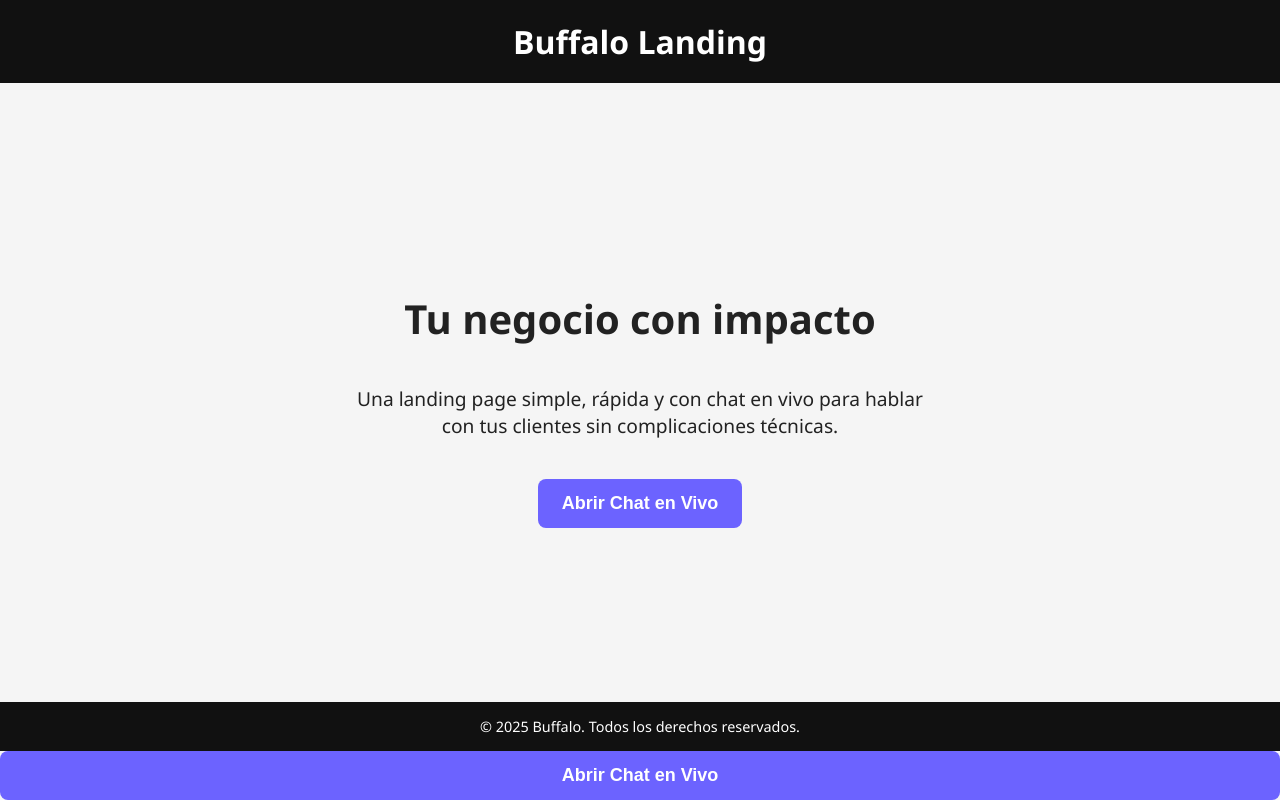
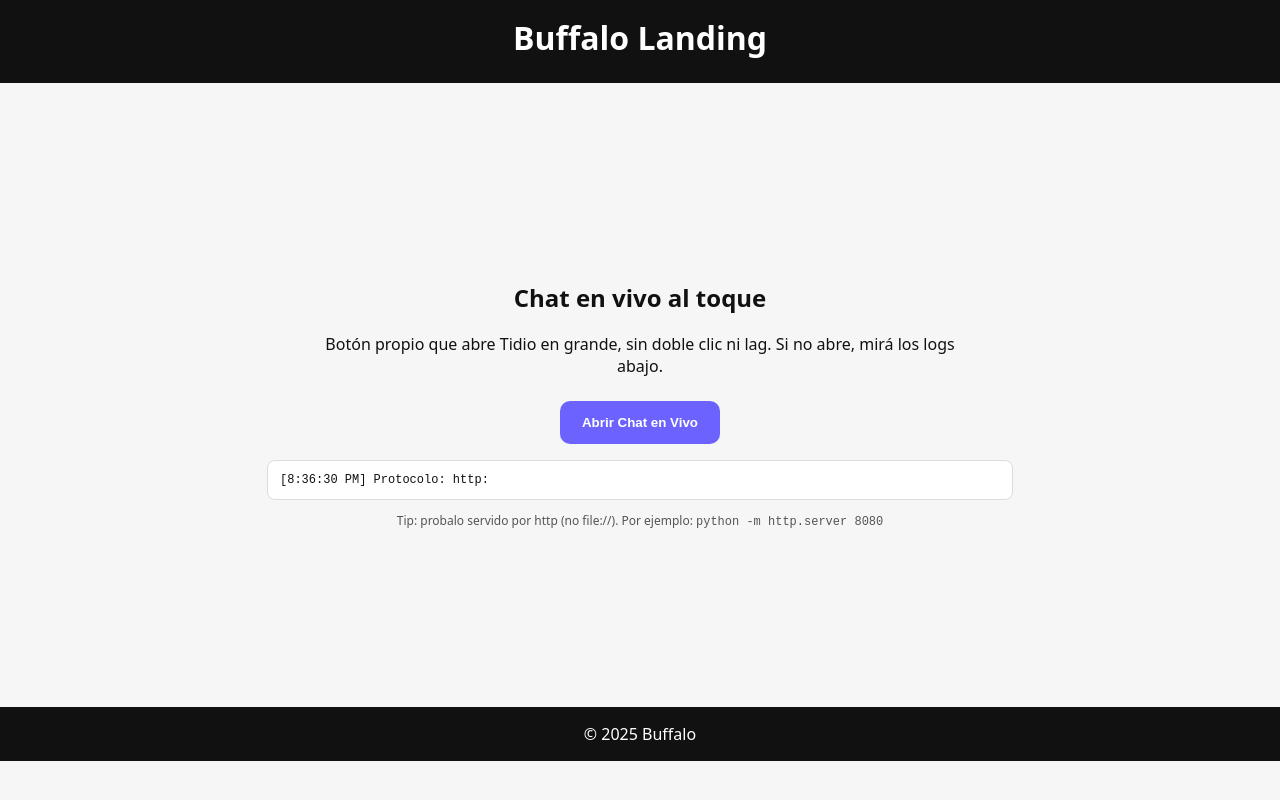
Before and after one commit to martindropzen7776/pruebalandingchat, a plain HTML site: page index.html in a window 1280 px wide. Drawn offline with Linux system fonts and the light colour scheme.

Commit message:
Update index.html

```diff
--- a/index.html
+++ b/index.html
@@ -1,104 +1,86 @@
 <!DOCTYPE html>
 <html lang="es">
 <head>
-  <meta charset="UTF-8">
-  <meta name="viewport" content="width=device-width, initial-scale=1.0">
-  <title>Buffalo Landing</title>
+  <meta charset="UTF-8" />
+  <meta name="viewport" content="width=device-width, initial-scale=1.0"/>
+  <title>Buffalo + Tidio</title>
   <style>
-    body {
-      margin: 0;
-      font-family: 'Segoe UI', Arial, sans-serif;
-      background: #f5f5f5;
-      color: #222;
-      display: flex;
-      flex-direction: column;
-      min-height: 100vh;
-    }
-    header {
-      background: #111;
-      color: #fff;
-      padding: 20px 40px;
-      text-align: center;
-    }
-    header h1 {
-      margin: 0;
-      font-size: 2rem;
-    }
-    main {
-      flex: 1;
-      display: flex;
-      flex-direction: column;
-      justify-content: center;
-      align-items: center;
-      text-align: center;
-      padding: 60px 20px;
-    }
-    main h2 {
-      font-size: 2.5rem;
-      margin-bottom: 20px;
-    }
-    main p {
-      font-size: 1.2rem;
-      margin-bottom: 40px;
-      max-width: 600px;
-    }
-    .cta {
-      padding: 14px 24px;
-      background: #6C63FF;
-      color: #fff;
-      border: none;
-      border-radius: 8px;
-      font-size: 18px;
-      font-weight: bold;
-      cursor: pointer;
-      transition: background 0.2s ease;
-    }
-    .cta:hover {
-      background: #5548d6;
-    }
-    footer {
-      background: #111;
-      color: #fff;
-      text-align: center;
-      padding: 15px;
-      font-size: 0.9rem;
-    }
+    body{margin:0;font-family:system-ui, -apple-system, Arial, sans-serif;background:#f6f6f6;color:#111}
+    header,footer{background:#111;color:#fff;text-align:center;padding:16px}
+    main{min-height:70dvh;display:flex;flex-direction:column;align-items:center;justify-content:center;text-align:center;padding:32px}
+    h1{margin:0 0 8px}
+    p{max-width:640px;margin:0 auto 24px}
+    .cta{padding:14px 22px;border:none;border-radius:10px;background:#6c63ff;color:#fff;font-weight:700;cursor:pointer}
+    .cta:hover{background:#5548d6}
+    .note{font-size:12px;opacity:.7;margin-top:12px}
+    .logs{margin-top:16px;font-family:monospace;font-size:12px;background:#fff;border:1px solid #ddd;padding:12px;border-radius:8px;max-width:720px;width:100%;text-align:left;white-space:pre-wrap}
   </style>
 </head>
 <body>
-  <header>
-    <h1>Buffalo Landing</h1>
-  </header>
+  <header><h1>Buffalo Landing</h1></header>
 
   <main>
-    <h2>Tu negocio con impacto</h2>
-    <p>Una landing page simple, rápida y con chat en vivo para hablar con tus clientes sin complicaciones técnicas.</p>
+    <h2>Chat en vivo al toque</h2>
+    <p>Botón propio que abre Tidio en grande, sin doble clic ni lag. Si no abre, mirá los logs abajo.</p>
     <button id="abrir-chat" class="cta">Abrir Chat en Vivo</button>
+    <div id="logs" class="logs" hidden></div>
+    <div class="note">Tip: probalo servido por http (no file://). Por ejemplo: <code>python -m http.server 8080</code></div>
   </main>
 
-  <footer>
-    &copy; 2025 Buffalo. Todos los derechos reservados.
-  </footer>
+  <footer>&copy; 2025 Buffalo</footer>
 
-<button id="abrir-chat" class="cta">Abrir Chat en Vivo</button>
+  <!-- Script Tidio: usa SIEMPRE https (no protocol-relative) -->
+  <script src="https://code.tidio.co/wfe2onlryyfkhh3ehskdzgrauvicjdz8.js" async></script>
 
   <script>
+    // --- util de logs para debug rápido ---
+    const $logs = document.getElementById("logs");
+    function log(msg){
+      $logs.hidden = false;
+      $logs.textContent += `[${new Date().toLocaleTimeString()}] ${msg}\n`;
+      console.log(msg);
+    }
+
+    // Opción A: usar el evento oficial cuando Tidio esté listo
+    document.addEventListener("tidioChat-ready", function(){
+      log("Evento tidioChat-ready recibido.");
+      // opcional: autoabrir al cargar
+      try { window.tidioChatApi.show(); } catch(e){}
+      window.tidioChatApi.open();
+    });
+
+    // Fallback: polling por si el evento no dispara en algunos navegadores/ad-block
     function onTidioReady(cb) {
-    if (window.tidioChatApi && window.tidioChatApi.open) return cb();
-    var i = setInterval(function () {
-      if (window.tidioChatApi && window.tidioChatApi.open) {
-        clearInterval(i);
+      if (window.tidioChatApi && typeof window.tidioChatApi.open === "function") return cb();
+      const start = Date.now();
+      const iv = setInterval(function(){
+        if (window.tidioChatApi && typeof window.tidioChatApi.open === "function") {
+          clearInterval(iv);
+          log("tidioChatApi disponible por polling.");
           cb();
+        } else if (Date.now() - start > 15000) {
+          clearInterval(iv);
+          log("Timeout esperando tidioChatApi (posible ad-block o CSP).");
         }
       }, 100);
     }
 
+    // Botón: abrir grande al primer clic
     document.getElementById("abrir-chat").addEventListener("click", function(){
+      log("Click en Abrir Chat.");
       onTidioReady(function(){
-      try { window.tidioChatApi.show(); } catch(e){}
-      window.tidioChatApi.open(); // abre en modo grande
+        try { window.tidioChatApi.show(); } catch(e){ log("show() lanzó excepción (ignorable)."); }
+        window.tidioChatApi.open();
+        log("Se llamó a open().");
       });
     });
+
+    // Diagnóstico rápido de entorno
+    (function envCheck(){
+      const isFile = location.protocol === "file:";
+      log(`Protocolo: ${location.protocol}${isFile ? " (esto puede bloquear Tidio)" : ""}`);
+      if (isFile) log("Serví este archivo por http(s) para que cargue Tidio (localhost).");
+    })();
   </script>
 </body>
 </html>
```
Lines whose indentation alone changed are shown as unchanged.
